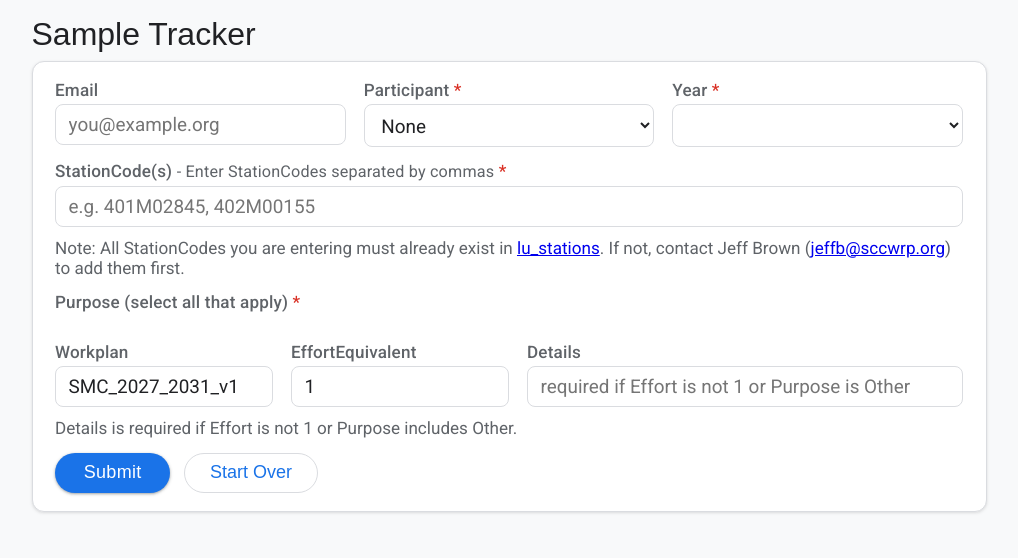
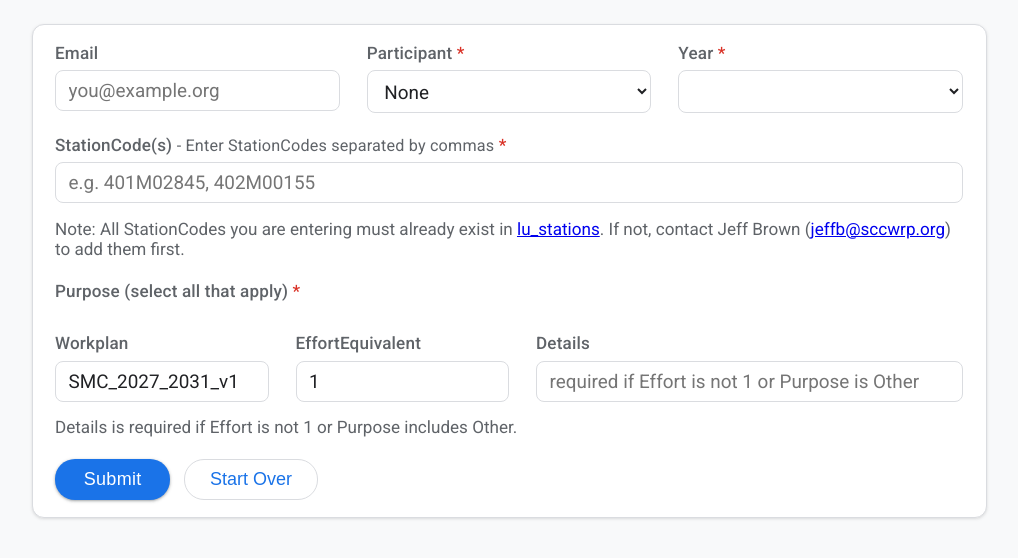
Before and after one commit to SCCWRP/smcchecker, a Flask app: template proj/templates/sample_tracking_tool.html in a window 1280 px wide. Shown: the top 558 px of the page, without its empty margins (131-1149 px from the left). Run offline with Flask 3, Linux system fonts and the light colour scheme; the template is opened without the code that fills it, so the values that code supplies are empty; parts of the project's set-up code (start-up, migrations or seed data) failed here and were passed over; some libraries are stand-ins or nearby versions; some web fonts are replaced.

Commit message:
Sample tracker: drop the page title and loosen field spacing

```diff
--- a/proj/templates/sample_tracking_tool.html
+++ b/proj/templates/sample_tracking_tool.html
@@ -149,17 +149,17 @@
   .summary-line strong { color: var(--ink); font-weight: 500; }
 
   /* Compact, fit-to-viewport sizing (text stays large; only padding/gaps tighten) */
-  body { padding: clamp(0.5rem, 2vh, 1.5rem) 1.25rem clamp(0.75rem, 2vh, 2rem); }
+  body { padding: clamp(0.75rem, 3vh, 2rem) 1.25rem clamp(0.75rem, 2vh, 2rem); }
   .brand { font-size: clamp(1.5rem, 4vh, 2.2rem); margin-bottom: clamp(0.25rem, 1vh, 0.75rem); }
   .card { padding: clamp(0.75rem, 2.2vh, 1.5rem) 1.25rem; margin-bottom: 0; }
-  .row { gap: 1rem; margin-bottom: clamp(0.5rem, 1.8vh, 1.1rem); }
+  .row { gap: 1.5rem; margin-bottom: clamp(0.9rem, 2.8vh, 1.5rem); }
   .field { min-width: 150px; }
-  label { margin-bottom: 0.25rem; }
+  label { margin-bottom: 0.4rem; }
   input[type=text], input[type=email], input[type=number], select { padding: clamp(0.35rem, 1vh, 0.6rem) 0.7rem; }
-  .purpose-options { flex-wrap: nowrap; gap: 0.5rem; }
+  .purpose-options { flex-wrap: nowrap; gap: 0.6rem; }
   .purpose-options label { padding: 0.3rem 0.7rem 0.3rem 0.5rem; gap: 0.35rem; white-space: nowrap; font-size: clamp(0.85rem, 1.6vw, 1rem); }
   .purpose-options input[type=checkbox] { width: 24px; height: 24px; flex: none; }
-  .hint { margin: -0.2rem 0 clamp(0.5rem, 1.8vh, 1.1rem); }
+  .hint { margin: -0.4rem 0 clamp(0.9rem, 2.8vh, 1.5rem); }
   .card button[type=submit] { padding: clamp(0.45rem, 1.2vh, 0.7rem) 1.6rem; }
   .label-note { font-weight: 400; font-size: 0.9rem; }
   .form-actions { display: flex; gap: 0.75rem; flex-wrap: wrap; align-items: center; }
@@ -176,7 +176,6 @@
 </style>
 </head>
 <body>
-  <div class="brand">Sample Tracker</div>
   {% if error %}
   <div class="error">
     {% for e in error.split('||') %}
```
